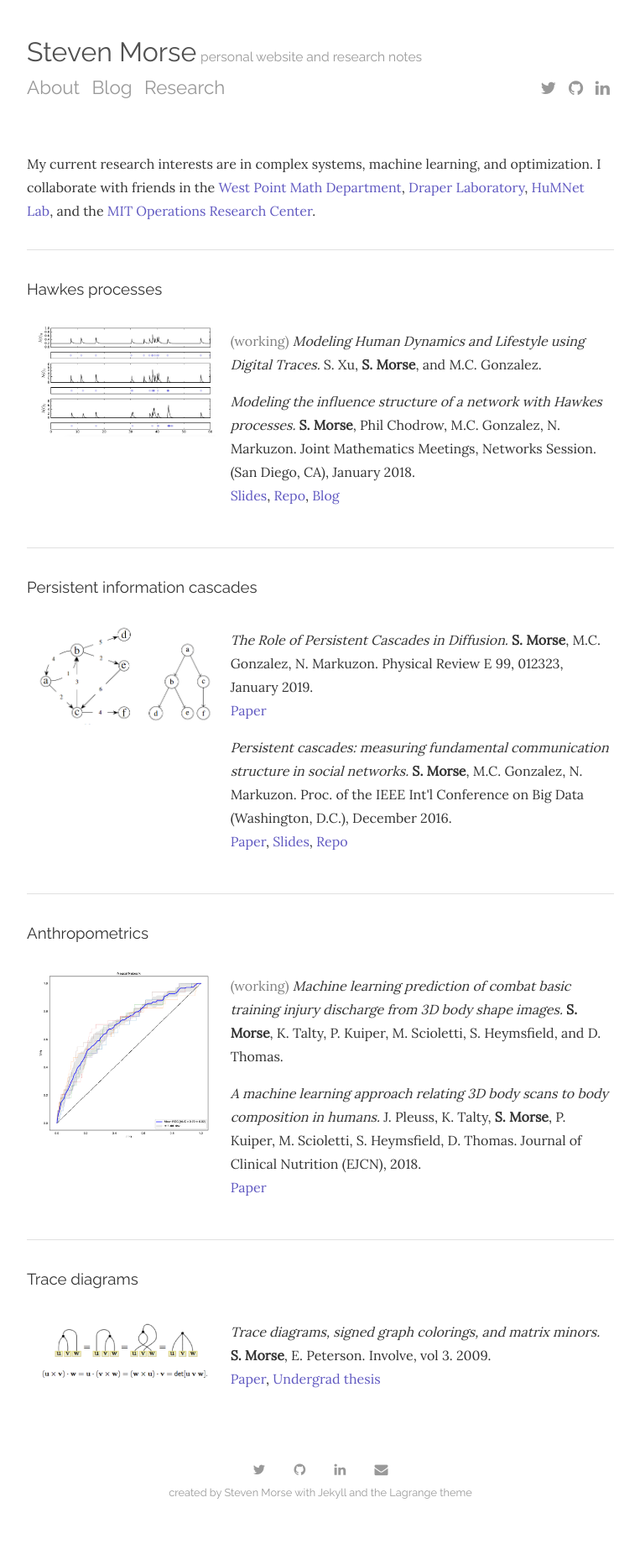
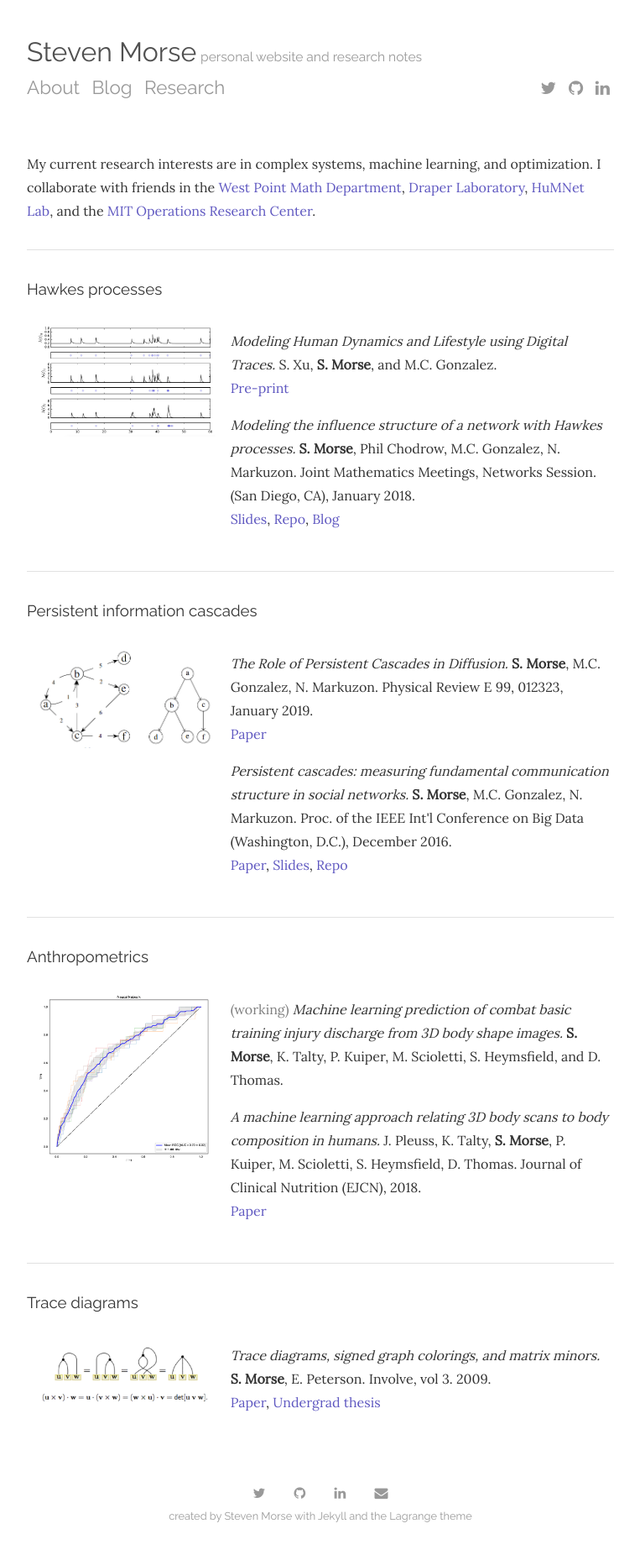
Before and after one commit to stmorse/stmorse.github.io, a Jekyll site: the page built from research.md, in a window 1280 px wide. Shown: the whole page at 84% size, without its empty margins (258-1021 px from the left). Built offline with Jekyll 4.4.1, drawn with Linux system fonts in a browser that asks for light colours; nearby versions of some CDN libraries; before the commit the page ends 1824 px from its top, so only the background shows below that.

Commit message:
added arxiv to research

```diff
--- a/research.md
+++ b/research.md
@@ -14,7 +14,9 @@
         <img style="padding: 10px; float: center;" width="100%" src="{{ site.baseurl }}/images/example_multivar.png" alt="hawkes">
     </div>
     <div class="eight columns">
-        <p><span style="color: gray">(working)</span> <i>Modeling Human Dynamics and Lifestyle using Digital Traces.</i> S. Xu, <b>S. Morse</b>, and M.C. Gonzalez.</p>
+        <p><i>Modeling Human Dynamics and Lifestyle using Digital Traces.</i> S. Xu, <b>S. Morse</b>, and M.C. Gonzalez.<br/>
+        <a href="https://arxiv.org/abs/2005.06542">Pre-print</a>
+        </p>
 
         <p><i>Modeling the influence structure of a network with Hawkes processes.</i> <b>S. Morse</b>, Phil Chodrow, M.C. Gonzalez, N. Markuzon.  Joint Mathematics Meetings, Networks Session.  (San Diego, CA), January 2018. <br/>
         <a href="{{ site.baseurl }}/docs/JMM18_slides.pdf">Slides</a>,  <a href="https://github.com/stmorse/hawkes">Repo</a>,
```
